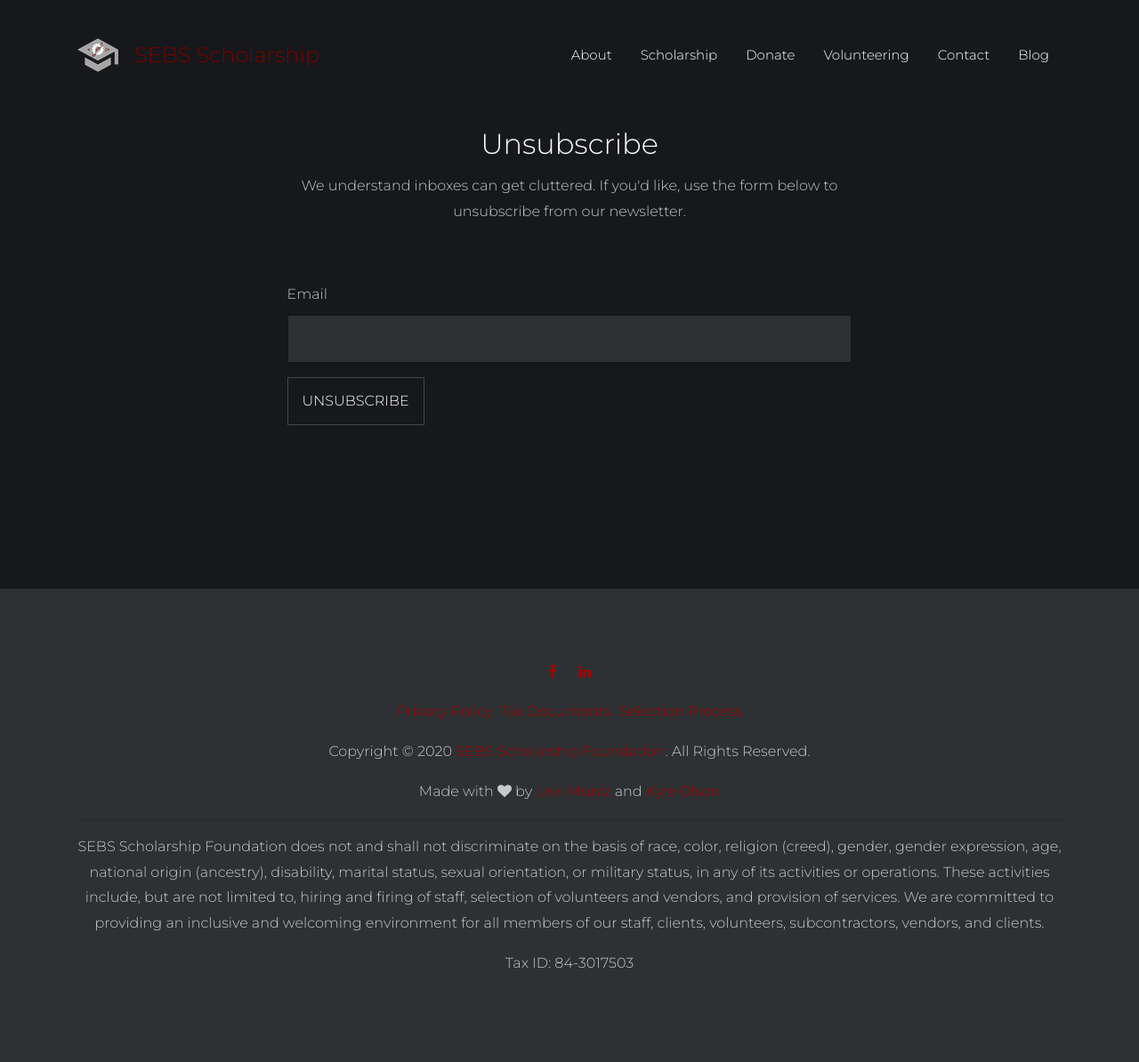
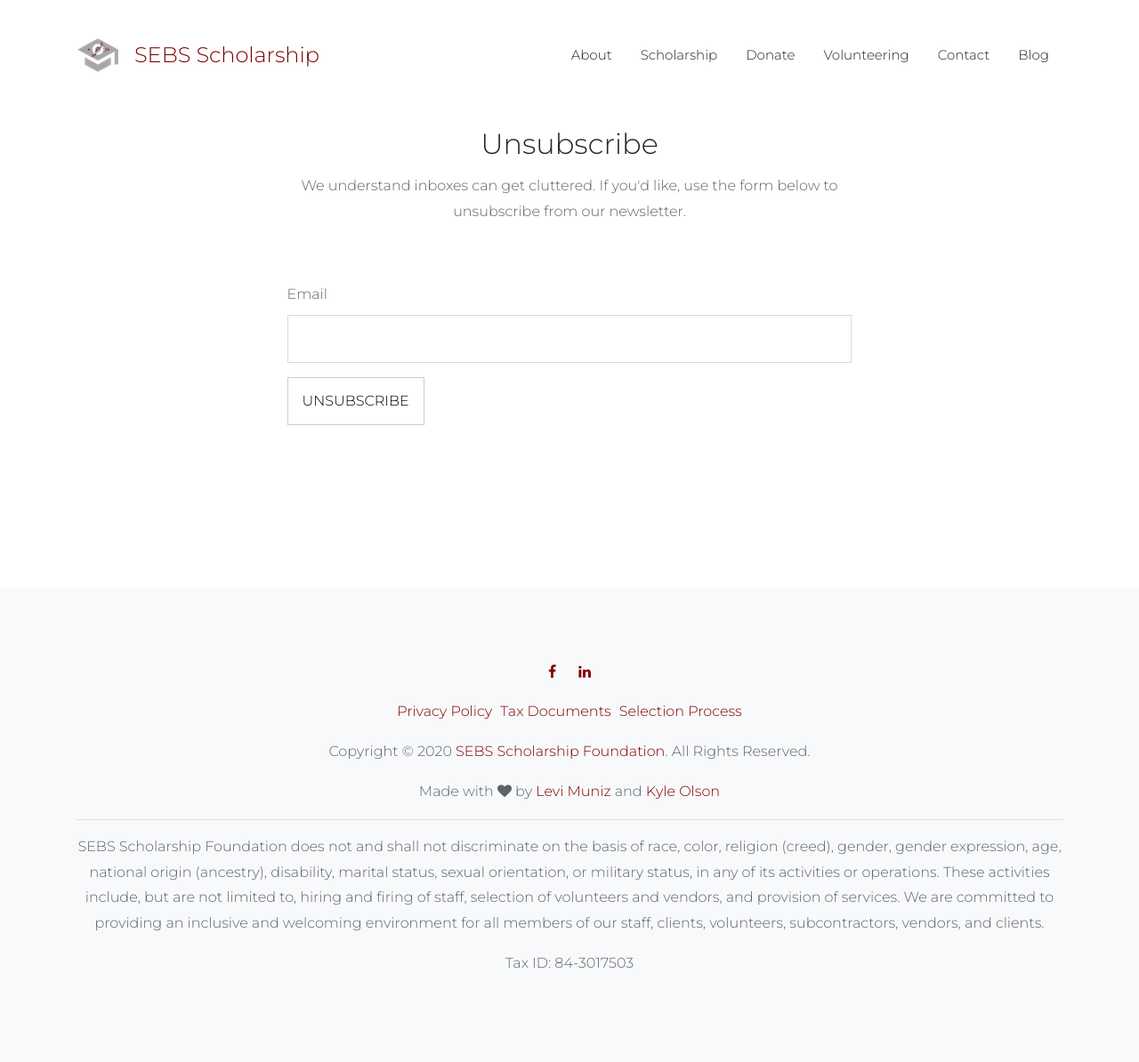
Before and after one commit to sebs-scholarship/Website, a Jekyll site: the page built from email/unsubscribe.html, in a window 1280 px wide. Shown: the whole page at 89% size. Built offline with Jekyll 4.4.1, drawn with Linux system fonts in a browser that asks for light colours.

Commit message:
Dark Mode
CHANGED-Styles to reflect dark mode preferance

```diff
--- a/assets/css/style.css
+++ b/assets/css/style.css
@@ -1,10 +1,118 @@
-a {
+@media (prefers-color-scheme: dark) {
+	a {
+		color: #aa0000;
+	}
+	a:hover {
+		color: #800000;
+	}
+	.pb_outline-dark {
+		border: 1px solid rgba(255, 255, 255, 0.2);
+		color: white;
+	}
+	body {
+		color: #c6c8ca;
+		background-color: #16181b;
+	}
+	h1,
+h2,
+h3,
+h4,
+h5,
+h6 {
+	color: #fff;
+}
+.pb_navbar.light .navbar-toggler {
+	color: rgba(255, 255, 255, 0.5);
+}
+.pb_navbar.light ul>li>a {
+	color: white !important;
+}
+.pb_navbar.light ul>li>a:hover,
+.pb_navbar.light ul>li>a:focus {
+	color: rgba(255, 255, 255, 0.5) !important;
+}
+.pb_navbar.scrolled.pb_scrolled-light {
+	background: #2e3133!important;
+}
+.pb_navbar.scrolled.pb_scrolled-light .navbar-brand {
 	color: #aa0000;
 }
-
-a:hover {
+.pb_navbar.scrolled.pb_scrolled-light ul li a {
+	color: #fff !important;
+}
+.pb_navbar.scrolled.pb_scrolled-light ul li a:hover,
+.pb_navbar.scrolled.pb_scrolled-light ul li a:active,
+.pb_navbar.scrolled.pb_scrolled-light ul li a:focus {
+	color: #c6c8ca !important;
+}
+.pb_navbar.scrolled.pb_scrolled-light ul li a.active {
+	color: #aa0000 !important;
+}
+.pb_media_v1 h3,
+.pb_media_v2 h3 {
+	color: #fff;
+}
+.bg-light {
+	background-color: #2e3133!important;
+}
+
+.form-control {
+	background-color: #2e3133!important;
+	color: white;
+}
+.form-control:focus {
+	color: white;
+}
+
+  }
+
+  @media (prefers-color-scheme: light) {
+	a {
+		color: #800000;
+	}
+	a:hover {
+		color: #500000;
+	}
+	.pb_outline-dark {
+		border: 1px solid rgba(0, 0, 0, 0.2);
+		color: black;
+	}
+	body {
+		color: #5D6369;
+	}
+	.pb_navbar.light .navbar-toggler {
+		color: rgba(0, 0, 0, 0.5);
+	}
+	.pb_navbar.light ul>li>a {
+		color: #212529 !important;
+	}
+	.pb_navbar.light ul>li>a:hover,
+.pb_navbar.light ul>li>a:focus {
+	color: #868e96 !important;
+}
+.pb_navbar.scrolled.pb_scrolled-light {
+	background: #fff!important;
+}
+.pb_navbar.scrolled.pb_scrolled-light .navbar-brand {
 	color: #800000;
 }
+.pb_navbar.scrolled.pb_scrolled-light ul li a {
+	color: #212529 !important;
+}
+.pb_navbar.scrolled.pb_scrolled-light ul li a:hover,
+.pb_navbar.scrolled.pb_scrolled-light ul li a:active,
+.pb_navbar.scrolled.pb_scrolled-light ul li a:focus {
+	color: #868e96 !important;
+}
+.pb_navbar.scrolled.pb_scrolled-light ul li a.active {
+	color: #800000 !important;
+}
+.pb_media_v1 h3,
+.pb_media_v2 h3 {
+	color: #212529;
+}
+
+  }
 
 .mouse-wrap,
 .scroll-wrap {
@@ -1117,9 +1225,7 @@ textarea {
 }
 
 .pb_outline-dark {
-	border: 1px solid rgba(255, 255, 255, 0.2);
 	text-transform: uppercase;
-	color: white;
 	background: none;
 	cursor: pointer;
 }
@@ -1392,8 +1498,6 @@ html {
 
 body {
 	font-family: "Montserrat", Arial, sans-serif;
-	color: #c6c8ca;
-	background-color: #16181b;
 }
 
 input,
@@ -1424,7 +1528,6 @@ h4,
 h5,
 h6 {
 	font-weight: 300 !important;
-	color: #fff;
 }
 
 a {
@@ -1474,7 +1577,6 @@ a {
 
 .pb_navbar.light .navbar-toggler {
 	border: none;
-	color: rgba(255, 255, 255, 0.5);
 	border-color: white;
 	cursor: pointer;
 	padding-right: 0;
@@ -1486,14 +1588,9 @@ a {
 	}
 }
 
-.pb_navbar.light ul>li>a {
-	color: white !important;
-}
-
-.pb_navbar.light ul>li>a:hover,
-.pb_navbar.light ul>li>a:focus {
-	color: rgba(255, 255, 255, 0.5) !important;
-}
+
+
+
 
 .pb_navbar.light .navbar-brand {
 	color: #800000;
@@ -1621,14 +1718,9 @@ a {
 }
 
 .pb_navbar.scrolled.pb_scrolled-light {
-	background: #2e3133!important;
 	-webkit-box-shadow: 0px 1px 10px -2px rgba(0, 0, 0, 0.15);
 	-moz-box-shadow: 0px 1px 10px -2px rgba(0, 0, 0, 0.15);
 	box-shadow: 0px 1px 10px -2px rgba(0, 0, 0, 0.15);
-}
-
-.pb_navbar.scrolled.pb_scrolled-light .navbar-brand {
-	color: #aa0000;
 }
 
 @media (max-width: 991px) {
@@ -1640,18 +1732,12 @@ a {
 	}
 }
 
-.pb_navbar.scrolled.pb_scrolled-light ul li a {
-	color: #fff !important;
-}
+
 
 .pb_navbar.scrolled.pb_scrolled-light ul li a:hover,
 .pb_navbar.scrolled.pb_scrolled-light ul li a:active,
 .pb_navbar.scrolled.pb_scrolled-light ul li a:focus {
 	color: #c6c8ca !important;
-}
-
-.pb_navbar.scrolled.pb_scrolled-light ul li a.active {
-	color: #aa0000 !important;
 }
 
 .pb_navbar.scrolled.pb_scrolled-light ul li.cta-btn>a>span {
@@ -2265,11 +2351,6 @@ a {
 	padding: 0;
 }
 
-.pb_media_v1 h3,
-.pb_media_v2 h3 {
-	color: #fff;
-}
-
 .pb_icon_v1 i.flaticon:before {
 	font-size: 80px;
 	margin: 0;
@@ -2609,15 +2690,3 @@ p.parent {
 .grecaptcha-badge {
 	z-index: 99;
 }
-
-.bg-light {
-	background-color: #2e3133!important;
-}
-
-.form-control {
-	background-color: #2e3133!important;
-	color: white;
-}
-.form-control:focus {
-	color: white;
-}
```
